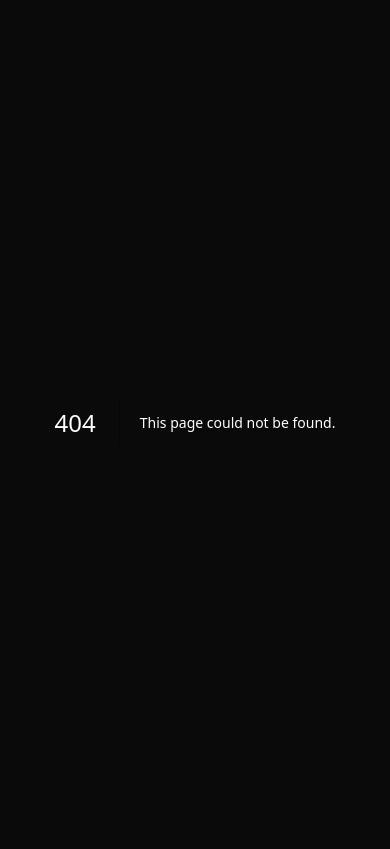
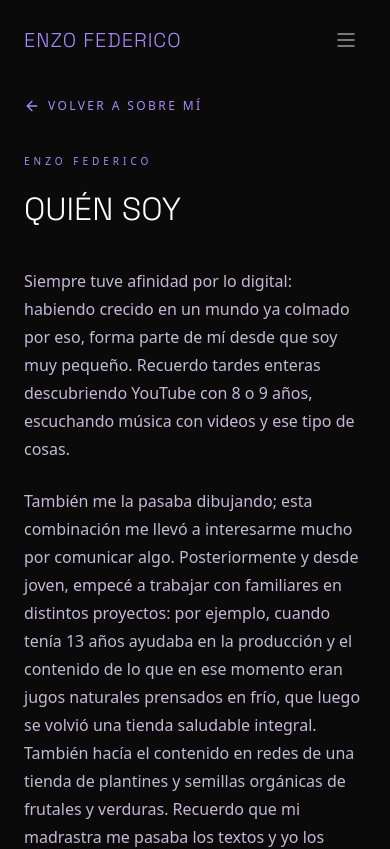
Before and after one commit to enzo369-htm/Portfolio-web, a Next.js app: page /quien-soy in a window 390 px wide. Before the commit this address had no page. Shown: the top 849 px of the page. Built offline with nearby package versions, Linux system fonts and the light colour scheme; a web font is replaced by a local one.

Commit message:
Enhance Navbar and Portfolio components by adding a new route link in Navbar and a "Ver más" link in Portfolio. Updated Navbar's link styling for better responsiveness and adjusted active state detection logic. Improved layout spacing in Navbar for a cleaner appearance.

```diff
--- /dev/null
+++ b/app/quien-soy/layout.tsx
@@ -0,0 +1,14 @@
+import Navbar from "@/components/Navbar"
+
+export default function QuienSoyLayout({
+  children,
+}: Readonly<{
+  children: React.ReactNode
+}>) {
+  return (
+    <>
+      <Navbar />
+      {children}
+    </>
+  )
+}
--- /dev/null
+++ b/app/quien-soy/page.tsx
@@ -0,0 +1,49 @@
+import type { Metadata } from "next"
+import Link from "next/link"
+import { ArrowLeft } from "lucide-react"
+import { quienSoyParagraphs } from "@/lib/quien-soy-text"
+
+export const metadata: Metadata = {
+  title: "Quién soy | Enzo Federico",
+  description: "Camino personal: lo digital, la comunicación, ventas, colaboraciones y lo que hoy construyo.",
+}
+
+export default function QuienSoyPage() {
+  return (
+    <div className="min-h-screen bg-[#0A0A0A] text-white overflow-x-hidden pt-24 md:pt-28 pb-20 px-6 md:px-16 lg:px-24">
+      <div className="w-full max-w-[720px] mx-auto">
+        <Link
+          href="/#sobre-mi"
+          className="inline-flex items-center gap-2 text-xs uppercase tracking-[0.2em] mb-10 transition-opacity hover:opacity-80"
+          style={{ color: "#A78BFA" }}
+        >
+          <ArrowLeft className="h-4 w-4" />
+          Volver a Sobre mí
+        </Link>
+
+        <p className="text-[10px] md:text-xs uppercase tracking-[0.4em] mb-6" style={{ color: "#A78BFA" }}>
+          Enzo Federico
+        </p>
+        <h1 className="font-heading font-light text-[clamp(2rem,5vw,3.25rem)] text-white leading-[1.05] uppercase mb-10 md:mb-12">
+          Quién soy
+        </h1>
+
+        <div className="space-y-6 text-base md:text-[1.05rem] leading-[1.75]" style={{ color: "#C4B8D6" }}>
+          {quienSoyParagraphs.map((p, i) => (
+            <p key={i}>{p}</p>
+          ))}
+        </div>
+
+        <div className="mt-14 border-t border-white/10 pt-10">
+          <Link
+            href="/#portfolio"
+            className="inline-flex items-center gap-2 text-sm uppercase tracking-[0.15em] transition-opacity hover:opacity-80"
+            style={{ color: "#FFC400" }}
+          >
+            Ver proyectos →
+          </Link>
+        </div>
+      </div>
+    </div>
+  )
+}
--- a/components/Navbar.tsx
+++ b/components/Navbar.tsx
@@ -9,10 +9,10 @@ type NavEntry =
   | { kind: "route"; href: string; label: string; matchPrefix?: boolean }
 
 const navEntries: NavEntry[] = [
-  { kind: "section", id: "inicio", label: "Inicio" },
   { kind: "section", id: "sobre-mi", label: "Sobre Mí" },
+  { kind: "route", href: "/quien-soy", label: "Quién soy" },
   { kind: "section", id: "servicios", label: "Servicios" },
-  { kind: "section", id: "socios", label: "Colaboraciones" },
+  { kind: "section", id: "socios", label: "Colabs" },
   { kind: "section", id: "portfolio", label: "Proyectos" },
   { kind: "route", href: "/relatos", label: "Relatos", matchPrefix: true },
   { kind: "section", id: "contacto", label: "Contacto" },
@@ -56,7 +56,7 @@ export default function Navbar() {
   const SHOW_OFFER_BANNER = false
 
   const linkClassDesktop = (active: boolean) =>
-    `text-xs uppercase tracking-[0.15em] font-medium transition-colors duration-300 ${
+    `text-[10px] lg:text-xs uppercase tracking-[0.12em] lg:tracking-[0.15em] font-medium transition-colors duration-300 ${
       active ? "text-[#FFC400]" : "text-white/40 hover:text-white/80"
     }`
 
@@ -66,6 +66,11 @@ export default function Navbar() {
     }`
 
   const isRelatosActive = pathname === "/relatos" || pathname.startsWith("/relatos/")
+
+  const routeIsActive = (entry: Extract<NavEntry, { kind: "route" }>) => {
+    if (entry.matchPrefix) return isRelatosActive
+    return pathname === entry.href
+  }
 
   return (
     <>
@@ -92,7 +97,7 @@ export default function Navbar() {
         }`}
       >
         <div className="max-w-7xl mx-auto px-6 md:px-12 py-5 flex items-center justify-between">
-          <Link href="/" className="group" onClick={() => setIsMenuOpen(false)}>
+          <Link href="/#inicio" className="group" onClick={() => setIsMenuOpen(false)}>
             <span
               className="font-heading font-light text-xl uppercase tracking-wider transition-opacity duration-300 hover:opacity-80"
               style={{ color: "#A78BFA" }}
@@ -101,7 +106,7 @@ export default function Navbar() {
             </span>
           </Link>
 
-          <div className="hidden md:flex items-center gap-8">
+          <div className="hidden md:flex items-center gap-4 lg:gap-5 shrink-0">
             {navEntries.map((entry) => {
               if (entry.kind === "section") {
                 const active = isHome && activeSection === entry.id
@@ -111,7 +116,7 @@ export default function Navbar() {
                   </Link>
                 )
               }
-              const active = entry.matchPrefix ? isRelatosActive : pathname === entry.href
+              const active = routeIsActive(entry)
               return (
                 <Link key={entry.href} href={entry.href} className={linkClassDesktop(active)}>
                   {entry.label}
@@ -139,7 +144,7 @@ export default function Navbar() {
 
         <div
           className={`md:hidden overflow-hidden transition-all duration-300 ease-out ${
-            isMenuOpen ? "max-h-[28rem] opacity-100" : "max-h-0 opacity-0"
+            isMenuOpen ? "max-h-[36rem] opacity-100" : "max-h-0 opacity-0"
           }`}
         >
           <div className="px-6 py-4 pb-6 bg-[#0A0A0A] border-t border-white/5 flex flex-col gap-1">
@@ -157,7 +162,7 @@ export default function Navbar() {
                   </Link>
                 )
               }
-              const active = entry.matchPrefix ? isRelatosActive : pathname === entry.href
+              const active = routeIsActive(entry)
               return (
                 <Link
                   key={entry.href}
--- a/components/Portfolio.tsx
+++ b/components/Portfolio.tsx
@@ -125,6 +125,13 @@ export default function Portfolio() {
               <span className="text-white">Sistemas robustos en desarrollo Full Stack y estrategias de crecimiento </span>
               <span style={{ color: '#FFC400' }}>para transformar ideas en Realidades</span>
             </h2>
+            <Link
+              href="/quien-soy"
+              className="mt-8 md:mt-10 inline-flex items-center gap-2 text-sm font-medium uppercase tracking-[0.12em] transition-all duration-300 hover:gap-3 border-b pb-1 w-fit"
+              style={{ color: '#A78BFA', borderColor: 'rgba(167, 139, 250, 0.4)' }}
+            >
+              Ver más
+            </Link>
           </div>
         </div>
       </section>
--- /dev/null
+++ b/lib/quien-soy-text.ts
@@ -0,0 +1,8 @@
+/** Texto largo de la página Quién soy (párrafos en orden). */
+export const quienSoyParagraphs: string[] = [
+  "Siempre tuve afinidad por lo digital: habiendo crecido en un mundo ya colmado por eso, forma parte de mí desde que soy muy pequeño. Recuerdo tardes enteras descubriendo YouTube con 8 o 9 años, escuchando música con videos y ese tipo de cosas.",
+  "También me la pasaba dibujando; esta combinación me llevó a interesarme mucho por comunicar algo. Posteriormente y desde joven, empecé a trabajar con familiares en distintos proyectos: por ejemplo, cuando tenía 13 años ayudaba en la producción y el contenido de lo que en ese momento eran jugos naturales prensados en frío, que luego se volvió una tienda saludable integral. También hacía el contenido en redes de una tienda de plantines y semillas orgánicas de frutales y verduras. Recuerdo que mi madrastra me pasaba los textos y yo los mejoraba y me encargaba de subir todo a Instagram, armar los posts con las fotos y demás. Parecen cosas insignificantes, pero en realidad ya estaba armando un camino que, sin darme cuenta, me llevaba a ciertos lugares.",
+  "Posteriormente, en 2023, ya con 19 años y estudiando música, empecé a estudiar ventas, creación de productos, lanzamientos y venta evergreen, conectando con emprendedores e infoproductores que quieren vender más y escalar su negocio. Esto inició con ATV, la academia en la que participaba y en la que aprendí muchísimo, y conocí a algunas personas de otros países; era muy emocionante hablar con otras personas jóvenes que estaban persiguiendo lo mismo que uno. Recuerdo que mi primera llamada para realizar un acuerdo de una propuesta fue con una persona que tiene una cuenta con más de 2 millones de seguidores. Yo estaba tan nervioso como nunca en mi vida y, obviamente, no logré lo que esperaba, pero sí aprendí muchísimo. A los meses de eso, estaba viajando solo a Buenos Aires a concretar un acuerdo con Juan Pablo Francolini (investigador en ciencia y mitología), con el cual trabajé varios meses, tanto en contenido como en ventas. Eso fue muy emocionante para mí, ya que viajar solo a hacer negocios con 20 años era todo un borde. En ese transcurso de tiempo también preparé en ventas y estrategias al equipo de Maxi Sánchez (bioconstrucción y permacultura).",
+  "En el transcurso del tiempo he colaborado con más creadores. Uno de los más importantes es Cresciente, teoría musical: una academia online de música con alumnos en todo el mundo. En este proyecto se combinaron dos mundos, lo digital y la música, ya que trabajaba con WordPress (que aprendí a usar en este trabajo) y también tenía que leer partituras y procesar audio en Reaper. Específicamente me contrataron para hacer una actualización inmensa en el sitio: actualizar los ciclos de estudio de la academia, es decir, actualizar cientos de clases en menos de un año. La experiencia fue genial y, de hecho, en el transcurso nos volvimos grandes amigos con los creadores de Cresciente <3. Aprendí qué es la gestión y organización de lo que es literalmente una empresa, y la verdadera ganancia para mí en eso fue integrar en mi vida la organización y continuidad que tiene Cresciente.",
+  "Actualmente estoy trabajando más en desarrollo de software, creando proyectos propios que son negocios también y trabajando con clientes. Al mismo tiempo me dedico a mi música, desarrollando mi primer disco solista e indagando en la música para audiovisuales, y además iniciando un negocio de creación de dispositivos de audio junto a mi pareja. Por todas estas cosas es que elijo que la primera palabra de mi portfolio sea Creador.",
+]
```
